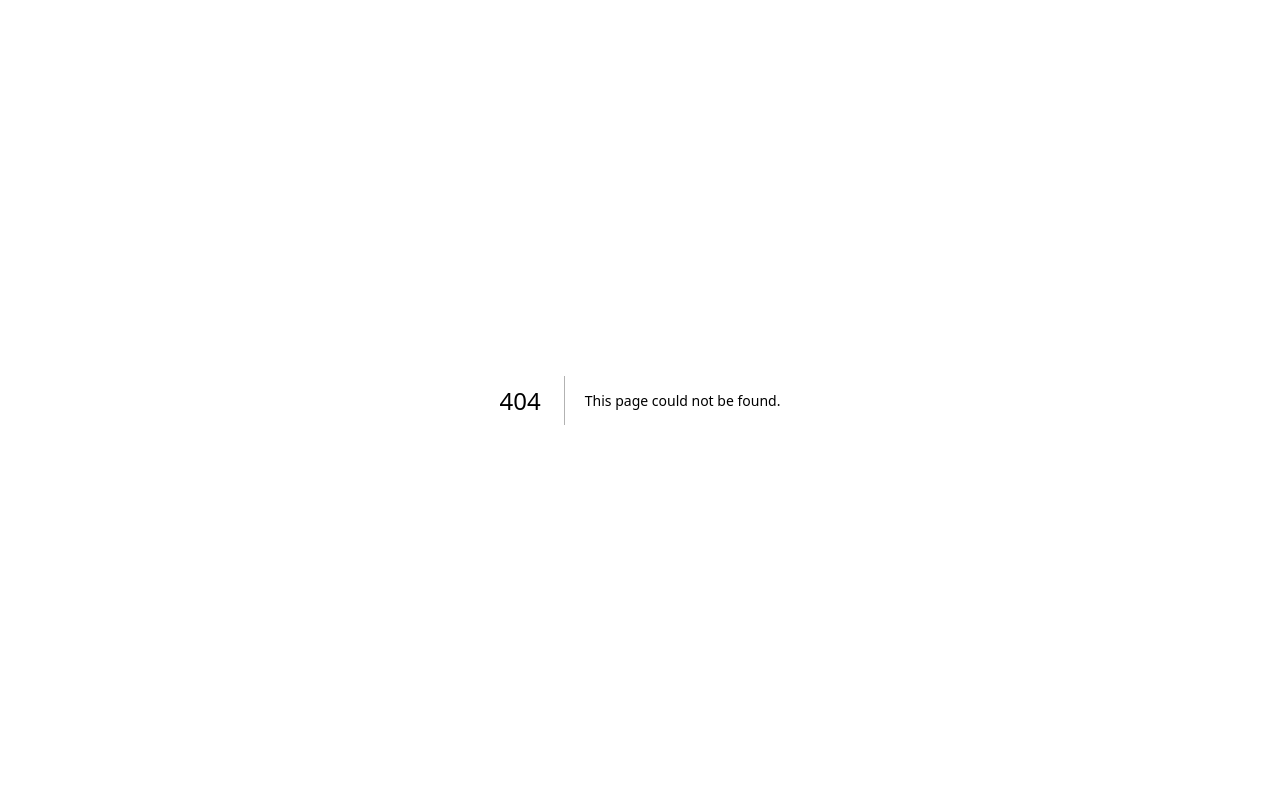
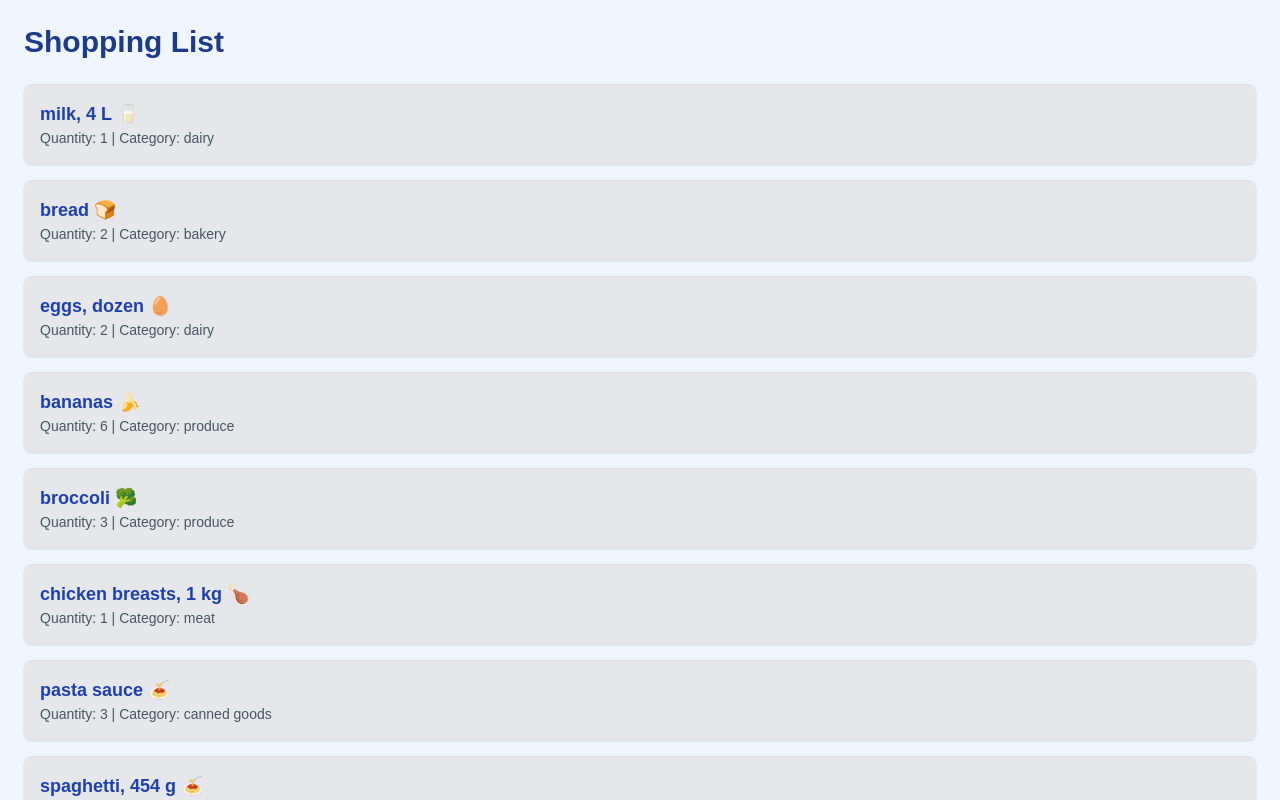
Before and after one commit to jasmit428/cprg306-assignments, a Next.js app: page /week-3 in a window 1280 px wide. Before the commit this address had no page. Shown: the top 800 px of the page. Built offline with nearby package versions, Linux system fonts and the light colour scheme.

Commit message:
updated repo and moved assignments

```diff
--- a/app/page.js
+++ b/app/page.js
@@ -1,4 +1,4 @@
-import Link from 'next/link';
+/*import Link from 'next/link';
 
 export default function Home() {
   return (
@@ -15,3 +15,28 @@ export default function Home() {
     </div>
   );
 }
+  */
+
+import Link from 'next/link';
+
+export default function Home() {
+  return (
+    <div className="min-h-screen flex flex-col items-center justify-start pt-20 text-white">
+      <h1 className="text-4xl font-bold mb-6">
+        CPRG 306: Web Development 2 - Assignments
+      </h1>
+
+      <div className="flex flex-col gap-2">
+        <Link href="/week-2" className="hover:text-green-400">
+          Week 2 Assignment
+        </Link>
+        <Link href="/week-3" className="hover:text-green-400">
+          Week 3 Assignment
+        </Link>
+        <Link href="/week-4" className="hover:text-green-400">
+          Week 4 Assignment
+        </Link>
+      </div>
+    </div>
+  );
+}
--- /dev/null
+++ b/app/week-3/item-list.js
@@ -0,0 +1,85 @@
+import Item from "./item";
+
+const item1 = {
+    name: "milk, 4 L 🥛",
+    quantity: 1,
+    category: "dairy",
+  };
+
+  const item2 = {
+    name: "bread 🍞",
+    quantity: 2,
+    category: "bakery",
+  };
+
+  const item3 = {
+    name: "eggs, dozen 🥚",
+    quantity: 2,
+    category: "dairy",
+  };
+
+  const item4 = {
+    name: "bananas 🍌",
+    quantity: 6,
+    category: "produce",
+  };
+
+  const item5 = {
+    name: "broccoli 🥦",
+    quantity: 3,
+    category: "produce",
+  };
+
+  const item6 = {
+    name: "chicken breasts, 1 kg 🍗",
+    quantity: 1,
+    category: "meat",
+  };
+
+  const item7 = {
+    name: "pasta sauce 🍝",
+    quantity: 3,
+    category: "canned goods",
+  };
+
+  const item8 = {
+    name: "spaghetti, 454 g 🍝",
+    quantity: 2,
+    category: "dry goods",
+  };
+
+  const item9 = {
+    name: "toilet paper, 12 pack 🧻",
+    quantity: 1,
+    category: "household",
+  };
+
+  const item10 = {
+    name: "paper towels, 6 pack",
+    quantity: 1,
+    category: "household",
+  };
+
+  const item11 = {
+    name: "dish soap 🍽️",
+    quantity: 1,
+    category: "household",
+  };
+
+  const item12 = {
+    name: "hand soap 🧼",
+    quantity: 4,
+    category: "household",
+  };
+
+const items = [item1, item2, item3, item4, item5, item6, item7, item8, item9, item10, item11, item12];
+
+export default function ItemList() {
+    return (
+        <ul className="space-y-4">
+            {items.map((item, index) => (
+                <Item key={index} {...item} />
+            ))}
+        </ul>
+    );
+}
--- /dev/null
+++ b/app/week-3/item.js
@@ -0,0 +1,10 @@
+export default function Item({ name, quantity, category }) {
+    return (
+        <li className="p-4 bg-gray-200 rounded-lg shadow mb-2">
+            <h3 className="font-bold text-lg text-blue-800">{name}</h3>
+            <p className="text-sm text-gray-600">
+                Quantity: {quantity} | Category: {category}
+            </p>
+        </li>
+    );
+}
--- /dev/null
+++ b/app/week-3/page.js
@@ -0,0 +1,10 @@
+import ItemList from "./item-list";
+
+export default function Page() {
+    return (
+        <main className="p-6 bg-blue-50 min-h-screen">
+            <h1 className="text-3xl font-bold text-blue-900 mb-6">Shopping List</h1>
+            <ItemList />
+        </main>
+    );
+}
--- /dev/null
+++ b/app/week-4/new-item.js
@@ -0,0 +1,38 @@
+"use client";
+import { useState } from 'react';
+
+export default function NewItem() {
+  const [quantity, setQuantity] = useState(1);
+
+  const increment = () => {
+    setQuantity((prev) => (prev < 20 ? prev + 1 : prev));
+  };
+
+  const decrement = () => {
+    setQuantity((prev) => (prev > 1 ? prev - 1 : prev));
+  };
+
+  return (
+    <div className="flex justify-center items-start bg-black min-h-screen pt-12">
+      <div className="flex items-center space-x-4 bg-gray-100 p-2 rounded-lg shadow-md w-60 justify-center">
+        <button
+          onClick={decrement}
+          disabled={quantity === 1}
+          className="px-3 py-1 rounded bg-red-500 text-white hover:bg-red-600 disabled:bg-gray-300 disabled:cursor-not-allowed"
+        >
+          -
+        </button>
+
+        <span className="text-xl font-semibold text-black">{quantity}</span>
+
+        <button
+          onClick={increment}
+          disabled={quantity === 20}
+          className="px-3 py-1 rounded bg-green-500 text-white hover:bg-green-600 disabled:bg-gray-300 disabled:cursor-not-allowed"
+        >
+          +
+        </button>
+      </div>
+    </div>
+  );
+}
--- /dev/null
+++ b/app/week-4/page.js
@@ -0,0 +1,10 @@
+import NewItem from './new-item';
+
+export default function Week4Page() {
+  return (
+    <div className="p-4">
+      <h1 className="text-2xl font-bold mb-4">Week 4 Assignment: New Item Component</h1>
+      <NewItem />
+    </div>
+  );
+}
```
